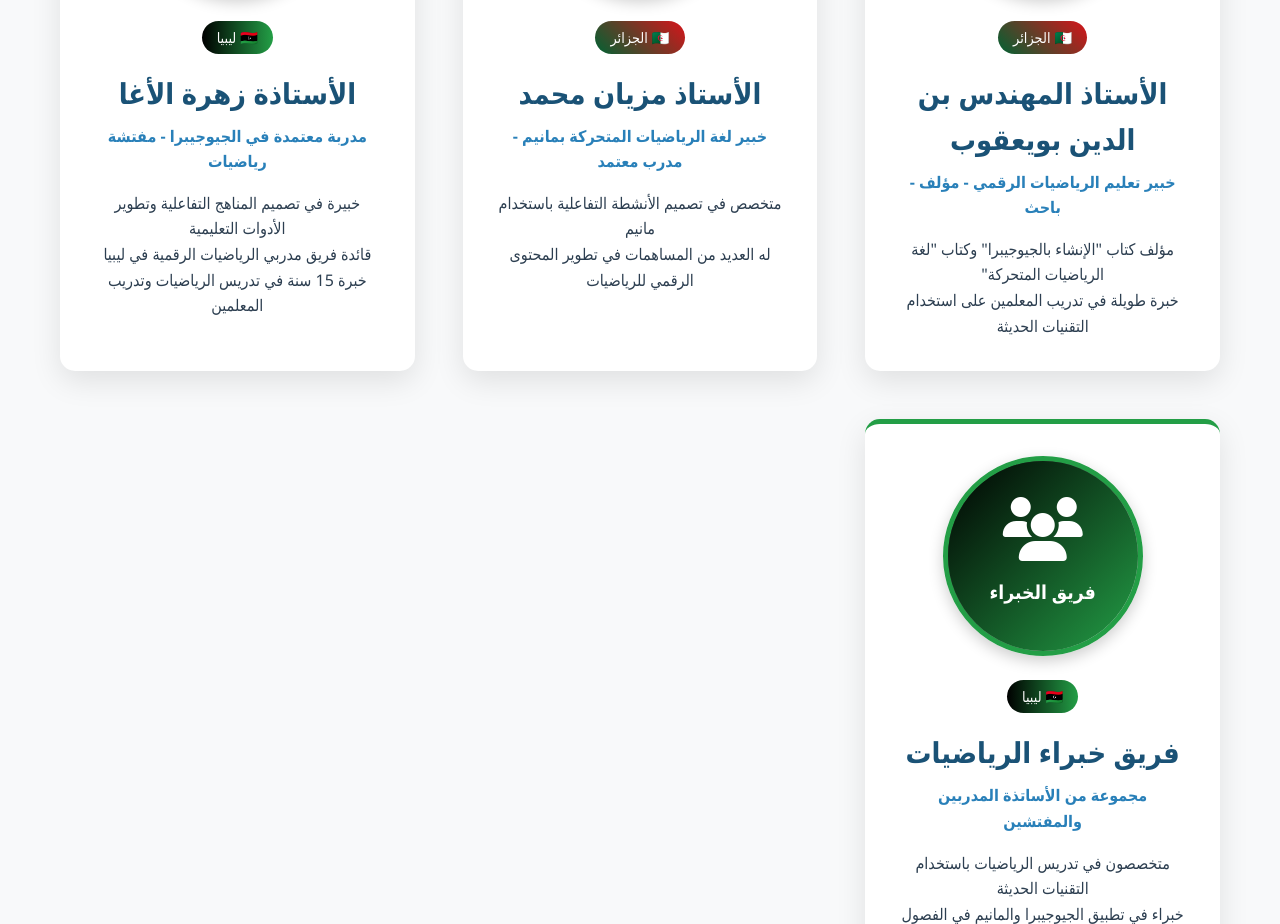
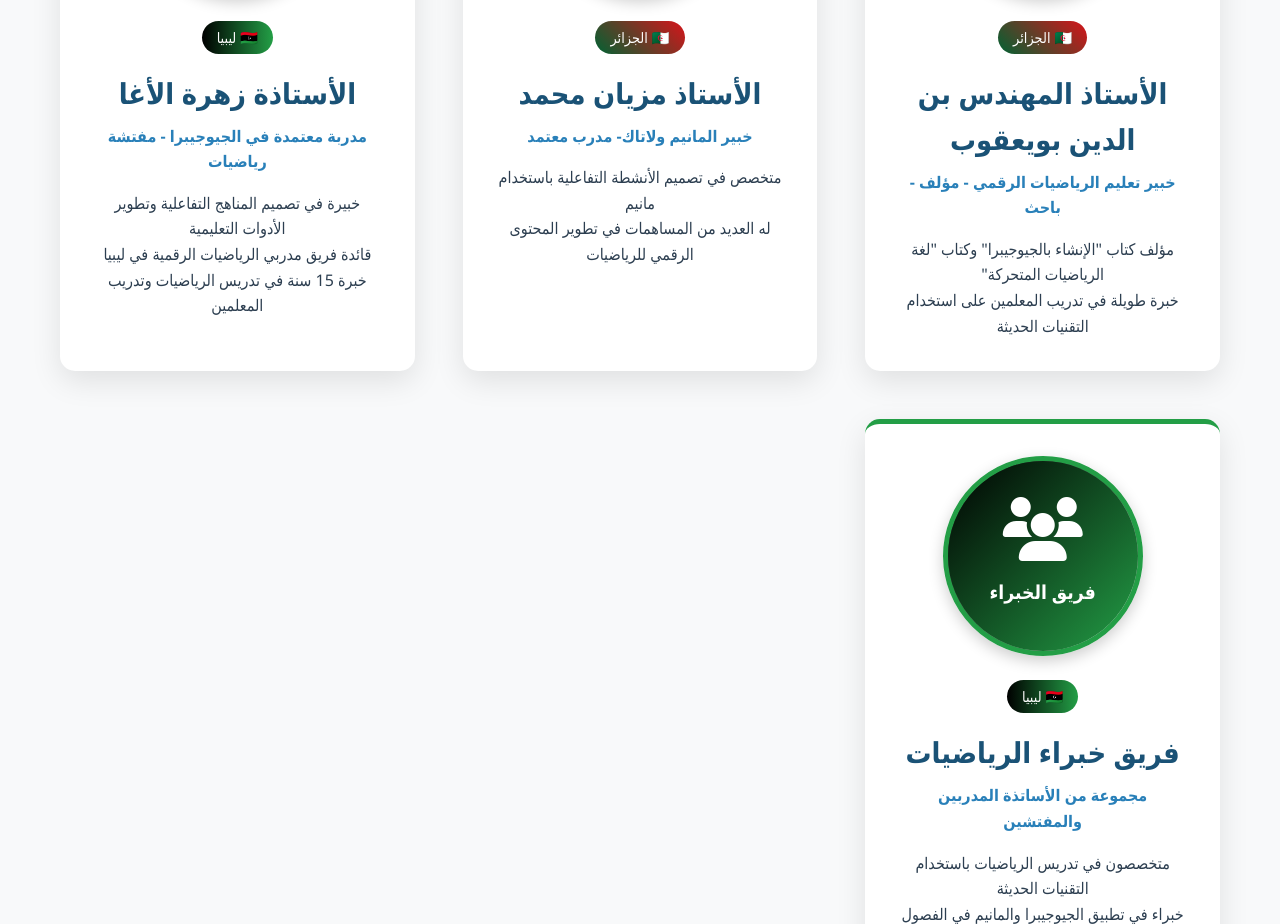
Before and after one commit to beneddine-dotcom/pyg, a plain HTML site: page index.html in a window 1280 px wide. Shown: the part 1965-2889 px from the top of the page. Drawn offline with Linux system fonts and the light colour scheme.

Commit message:
Update index.html

```diff
--- a/index.html
+++ b/index.html
@@ -968,7 +968,7 @@
                     </div>
                     <div class="trainer-country algeria">🇩🇿 الجزائر</div>
                     <h3>الأستاذ مزيان محمد</h3>
-                    <p class="trainer-title">خبير لغة الرياضيات المتحركة بمانيم - مدرب معتمد</p>
+                    <p class="trainer-title">خبير المانيم ولاتاك- مدرب معتمد</p>
                     <p>متخصص في تصميم الأنشطة التفاعلية باستخدام مانيم</p>
                     <p>له العديد من المساهمات في تطوير المحتوى الرقمي للرياضيات</p>
                 </div>
```
